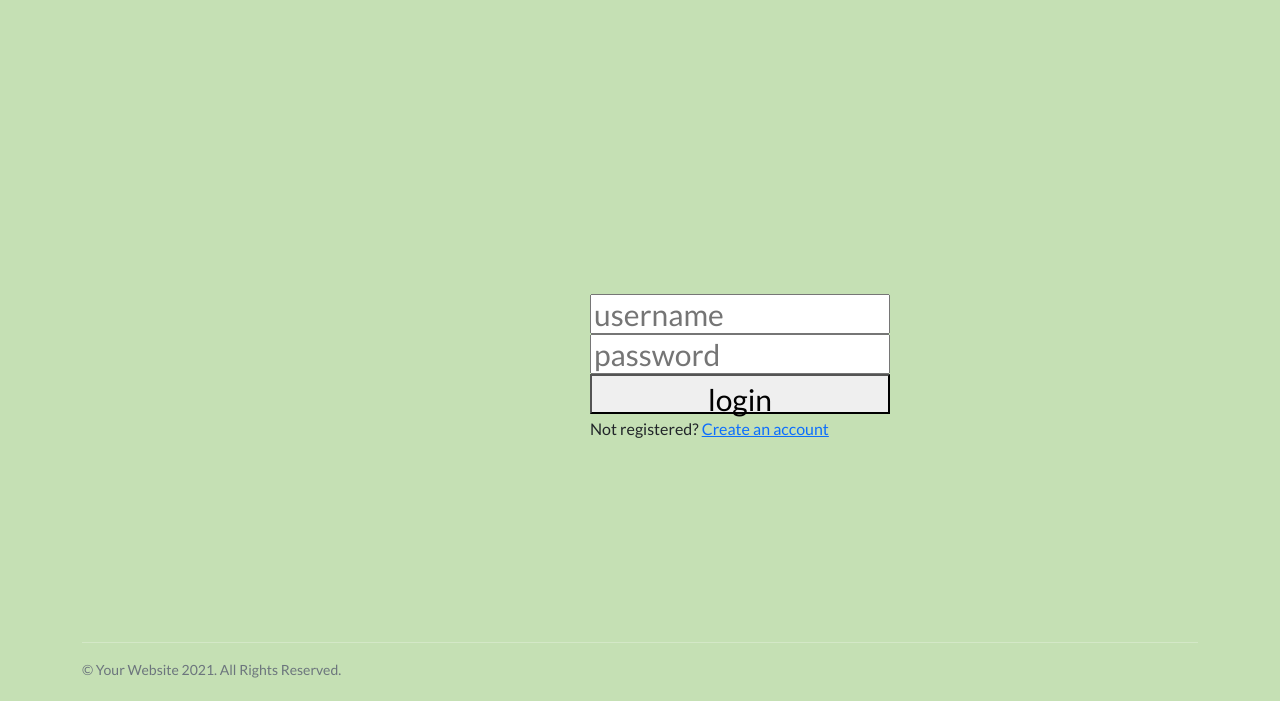
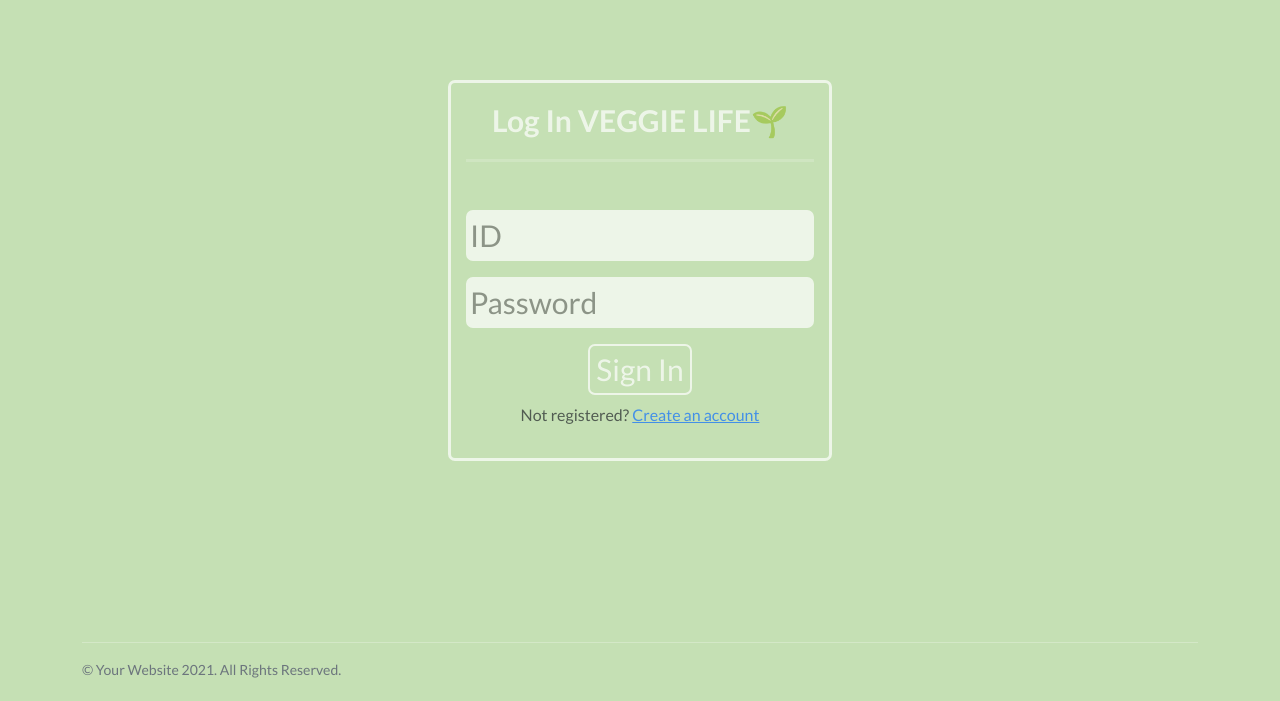
Before and after one commit to DHong68/Veggie_LIFE, a Django app: page /user/login/ in a window 1280 px wide. Shown: the part 56-757 px from the top of the page. Run offline with Django 3.2, Linux system fonts and the light colour scheme; parts of the project's set-up code (start-up, migrations or seed data) failed here and were passed over; some libraries are stand-ins or nearby versions.

Commit message:
로그인 화면 디자인

```diff
--- a/user/Templates/user/login.html
+++ b/user/Templates/user/login.html
@@ -1,26 +1,43 @@
 {% extends "user/base.html"%}
 {%load static%}
-{% comment %} {% block content %}
-<form method="post" action="{% url 'user:login' %}" style="margin: auto; width: 220px;">
-    {% csrf_token %}
-    {{ error }} <br>
-    아이디 : <input type="text" name="user_id"><br>
-    비밀번호 : <input type="password" name="password"><br>
-    <input type="submit" value="로그인" style="margin: auto; width: 180px;">
-</form>
-{% endblock %} {% endcomment %}
 {% block content %}
 <link rel="stylesheet" type="text/css" href="{% static 'user/css/login_styles.css' %}">
-<body>
-<div class="login-page">
-    <div class="form" style="position : absolute; top:50%;left:50%;margin:-50px 0 0 -50px;">
-      <form class="login-form" action="{% url 'user:login' %}" method="post" >
-        <input type="text" placeholder="username" style="width:300px;height:40px;font-size:30px;"/><br>
-        <input type="password" placeholder="password" style="width:300px;height:40px;font-size:30px;"/><br>
-        <button style="width:300px;height:40px;font-size:30px; text">login</button>
-        <p class="message">Not registered? <a href="#">Create an account</a></p>
-      </form>
+
+<div style="display: flex;justify-content:center;align-items: center;text-align: center; margin:80px 0 0 0">
+
+<div class="login-page" style="display: flex;justify-content: center;align-items: center; opacity:0.7; border: 3px solid #FFFFFF;border-radius: 7px;padding:15px; box-shadow:3px gray">
+
+    <div class="form" style="text-align: center;">
+
+        <strong style="font-size:30px;color:white">Log In VEGGIE LIFE🌱</strong>
+
+        <hr style="background-color:#FFFFFF; border: 0; height: 3px;">
+
+        <form action="{% url 'user:login' %}" method="post" >
+
+            {% csrf_token %}
+
+            {{ error }} <br>
+
+            <input type="text" name="user_id" placeholder="ID"
+
+            style="width:30;height:20;font-size:30px;margin: 8px 0;border: 2px solid #FFFFFF;border-radius: 7px;"/><br>
+
+            <input type="password" name="password" placeholder="Password"
+
+            style="width:30;height:20;font-size:30px; margin: 8px 0;border: 2px solid #FFFFFF;border-radius: 7px;"/><br>
+
+            <input type="submit" value="Sign In"
+
+            style="width:100; height:20; color : white; font-size:30px;background-color: #c5e0b4;border: 2px solid #FFFFFF;border-radius: 7px;margin: 8px 0;border: 2px solid #FFFFFF;border-radius: 7px;">
+
+            <p class="message">Not registered? <a href="{% url 'user:signup' %}">Create an account</a></p>
+        </form>
+
     </div>
+
 </div>
-</body>
+
+</div>
+
 {% endblock %}
--- a/user/views.py
+++ b/user/views.py
@@ -29,6 +29,8 @@ def login(request):
           user_id = request.POST.get('user_id')
           password = request.POST.get('password')
           context = {}
+          print(user_id)
+          print(password)
           try:
                user = User.objects.get(user_id = user_id)
                if password != user.password:
```
